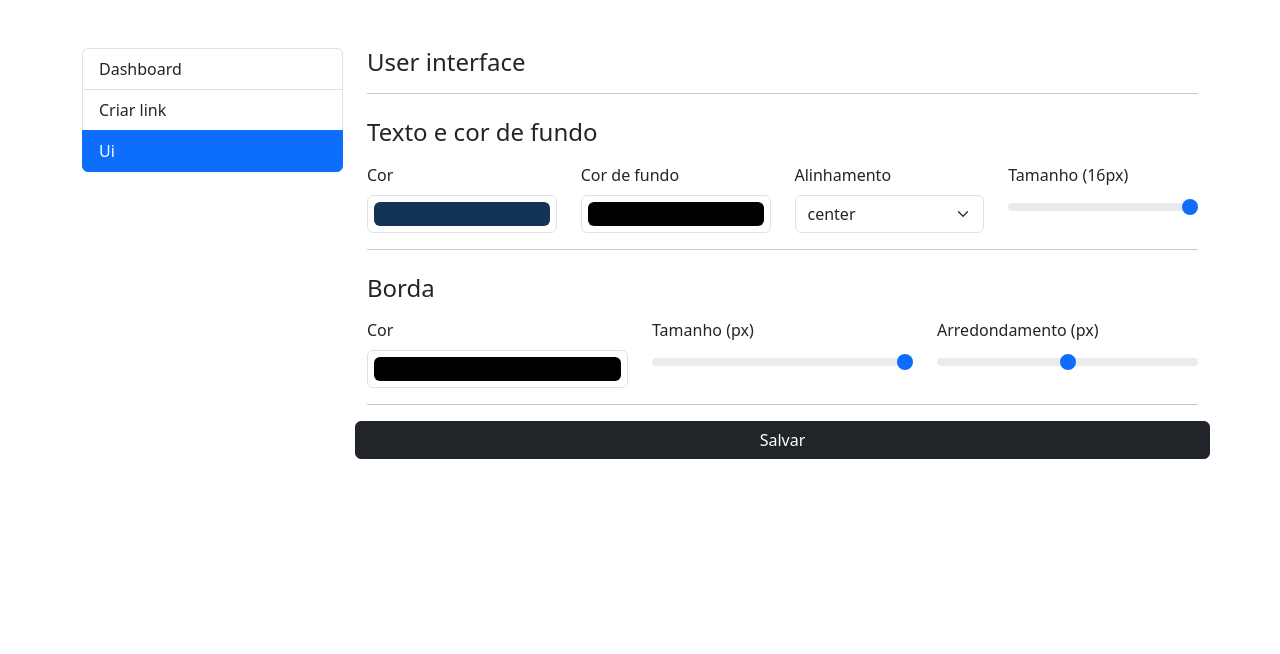
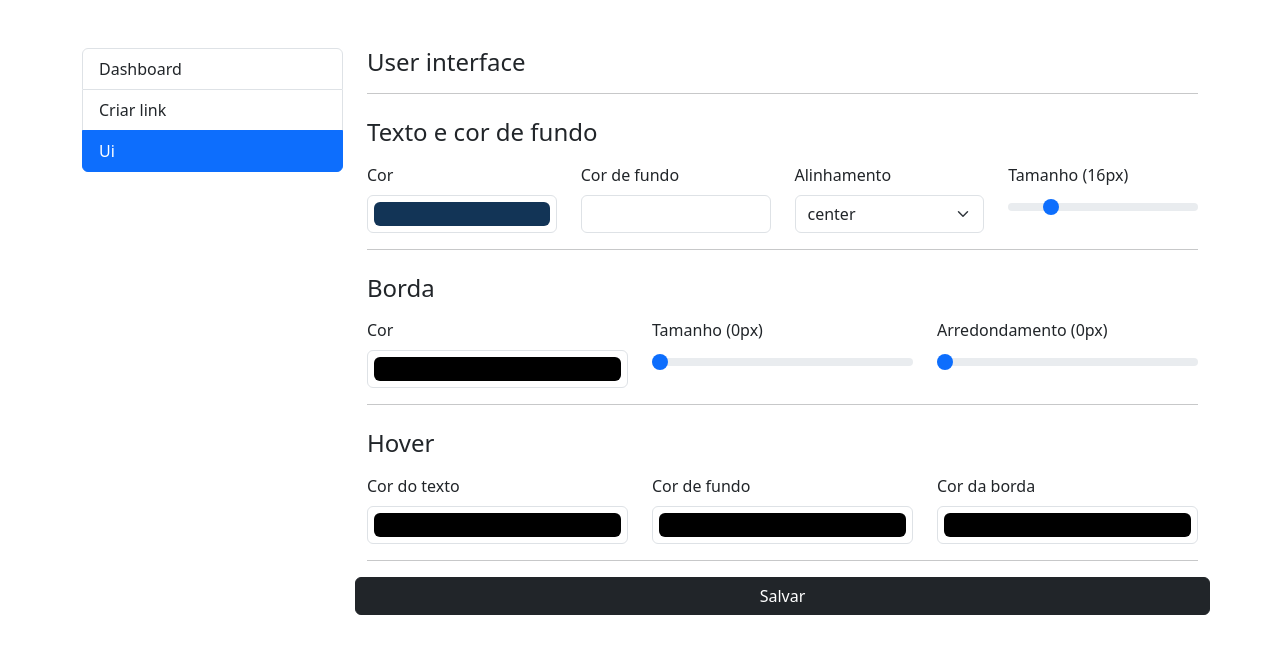
Before and after one commit to fsl02/list-links, a React (Vite) app: page /admin/ui in a window 1280 px wide. Shown: the top 654 px of the page. Built offline with nearby package versions, Linux system fonts and the light colour scheme.

Commit message:
criando estilo para o hover

```diff
--- a/src/components/LinkItem/index.jsx
+++ b/src/components/LinkItem/index.jsx
@@ -1,11 +1,21 @@
+import { useState } from "react";
 import storage from "../../storage"
 
 export default function LinkItem({linkText, linkUrl}) {
     let linkStyle = storage.getUiStyle();
+    let linkStyleHover = storage.getUiStyleHover()
+
+    const [style, setStyle] = useState(linkStyle);
 
     return (
         <li>
-            <a className="link-item" href={linkUrl} style={linkStyle}>{linkText}</a>
+            <a className="link-item"
+            href={linkUrl}
+            onMouseOver={() => setStyle({...linkStyle, ...linkStyleHover})}
+            onMouseLeave={() => setStyle(linkStyle)}
+            style={style}>
+                {linkText}
+            </a>
         </li>
     )
 }
--- a/src/pages/AdminUi/index.jsx
+++ b/src/pages/AdminUi/index.jsx
@@ -7,17 +7,27 @@ import FormSection from "../../components/FormSection";
 export default function AdminUi() {
 
     let savedUiStyle = storage.getUiStyle();
+    let savedUiStyleHover = storage.getUiStyleHover();
 
     const [color, setColor] = useState(savedUiStyle.color ?? '#123456');
     const [textAlign, setTextAlign] = useState(savedUiStyle.textAlign ?? 'center');
     const [fontSize, setFontSize] = useState(parseFloat(savedUiStyle.fontSize ?? 16));
-    const [backgroundColor, setBackgroundColor] = useState();
-    const [borderColor, setBorderColor] = useState();
-    const [borderWidth, setBorderWidth] = useState();
-    const [borderRadius, setBorderRadius] = useState();
+    const [backgroundColor, setBackgroundColor] = useState(savedUiStyle.backgroundColor ?? '#ffffff');
+    const [borderColor, setBorderColor] = useState(savedUiStyle.borderColor ?? '#000000');
+    const [borderWidth, setBorderWidth] = useState(parseFloat(savedUiStyle.borderWidth ?? 0));
+    const [borderRadius, setBorderRadius] = useState(parseFloat(savedUiStyle.borderRadius ?? 0));
+    const [alert, setAlert] = useState();
+
+    const [styleHover, setStyleHover] = useState({
+        color: savedUiStyleHover.color,
+        borderColor: savedUiStyleHover.borderColor,
+        backgroundColor: savedUiStyleHover.backgroundColor
+    });
 
     const submitHandle = (event) => {
         event.preventDefault();
+
+        storage.setUiStyleHover(styleHover)
 
         let uiStyle = {
             color,
@@ -30,12 +40,22 @@ export default function AdminUi() {
         }
 
         storage.setUiStyle(uiStyle);
+
+        setAlert({
+            show: true,
+            msg: "Ui salvo com sucesso!",
+            status: 'success'
+        })
+
+        setTimeout(() => {
+            setAlert({show: false})
+        }, 2000)
     }
 
 
     return (
         <Layout title="User interface">
-            <Form submitHandle={submitHandle}>
+            <Form submitHandle={submitHandle} alertState={alert}>
                 <FormSection title="Texto e cor de fundo">
                     <div className="col">
                         <label className="form-label">Cor</label>
@@ -43,7 +63,7 @@ export default function AdminUi() {
                     </div>
                     <div className="col">
                         <label className="form-label">Cor de fundo</label>
-                        <input type="color" className="form-control form-control-color w-100" onChange={event => setBackgroundColor(event.target.value)} />
+                        <input type="color" value={backgroundColor} className="form-control form-control-color w-100" onChange={event => setBackgroundColor(event.target.value)} />
                     </div>
                     <div className="col">
                         <label className="form-label">Alinhamento</label>
@@ -55,21 +75,41 @@ export default function AdminUi() {
                     </div>
                     <div className="col">
                         <label className="form-label">Tamanho ({fontSize}px)</label>
-                        <input className="form-range" type="range" min="12" max="32" step="1" onChange={event => setFontSize(event.target.value)} />
+                        <input className="form-range" value={fontSize} type="range" min="12" max="32" step="1" onChange={event => setFontSize(event.target.value)} />
                     </div>
                 </FormSection>
                 <FormSection title="Borda">
                     <div className="col">
                         <label className="form-label">Cor</label>
-                        <input type="color" className="form-control form-control-color w-100" onChange={event => setBorderColor(event.target.value)} />
+                        <input type="color" value={borderColor} className="form-control form-control-color w-100" onChange={event => setBorderColor(event.target.value)} />
                     </div>
                     <div className="col">
                         <label className="form-label">Tamanho ({borderWidth}px)</label>
-                        <input className="form-range" type="range" min="0" max="5" step="1" onChange={event => setBorderWidth(event.target.value)} />
+                        <input className="form-range" value={borderWidth} type="range" min="0" max="5" step="1" onChange={event => setBorderWidth(event.target.value)} />
                     </div>
                     <div className="col">
                         <label className="form-label">Arredondamento ({borderRadius}px)</label>
-                        <input className="form-range" type="range" min="0" max="100" step="1" onChange={event => setBorderRadius(event.target.value)} />
+                        <input className="form-range" value={borderRadius} type="range" min="0" max="100" step="1" onChange={event => setBorderRadius(event.target.value)} />
+                    </div>
+                </FormSection>
+                <FormSection title="Hover">
+                    <div className="col">
+                        <label className="form-label">Cor do texto</label>
+                        <input type="color" value={styleHover.color}
+                            onChange={event => setStyleHover({...styleHover, color: event.target.value})}
+                            className="form-control form-control-color w-100" />
+                    </div>
+                    <div className="col">
+                        <label className="form-label">Cor de fundo</label>
+                        <input type="color" value={styleHover.backgroundColor}
+                            onChange={event => setStyleHover({...styleHover, backgroundColor: event.target.value})}
+                            className="form-control form-control-color w-100" />
+                    </div>
+                    <div className="col">
+                        <label className="form-label">Cor da borda</label>
+                        <input type="color" value={styleHover.borderColor}
+                            onChange={event => setStyleHover({...styleHover, borderColor: event.target.value})}
+                            className="form-control form-control-color w-100" />
                     </div>
                 </FormSection>
                 <div className="row">
--- a/src/pages/LinksPage/LinksPage.css
+++ b/src/pages/LinksPage/LinksPage.css
@@ -14,8 +14,5 @@
     font-weight: bold;
     color: #000;
     border-radius: 2px;
+    transition: all 0.3s;
   }
-
-  .link-item:hover {
-    text-decoration: underline;
-  }
--- a/src/storage.js
+++ b/src/storage.js
@@ -19,6 +19,14 @@ export default {
         return this.getItem('ui-style');
     },
 
+    setUiStyleHover(uiStyleHover) {
+        this.setItem('ui-style-hover', uiStyleHover)
+    },
+
+    getUiStyleHover() {
+        return this.getItem('ui-style-hover');
+    },
+
     setItem(key, value) {
 
         if(typeof value === 'object') {
```
